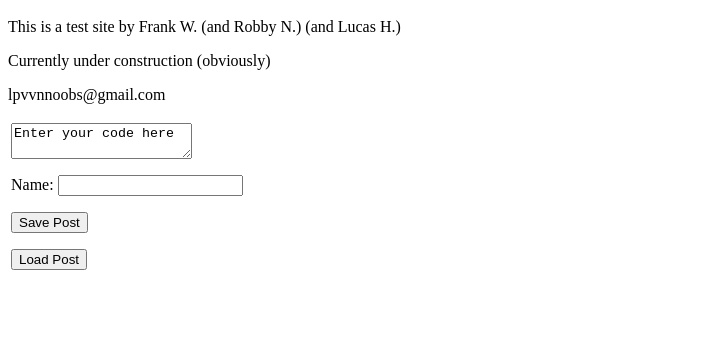
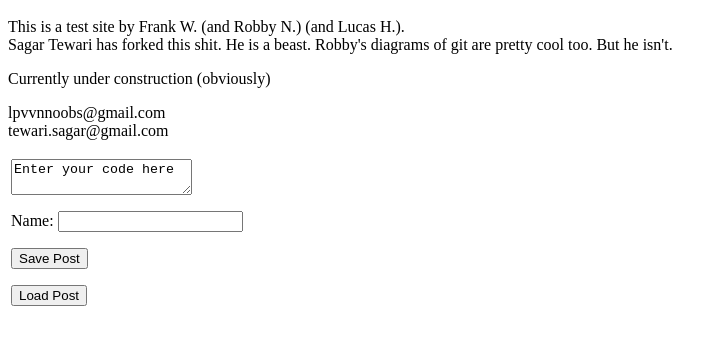
Before and after one commit to robz/CloudNet, a plain HTML site: page index.html in a window 1280 px wide. Shown: the part 48-392 px from the top of the page, without its empty margins (0-727 px from the left). Drawn offline with Linux system fonts and the light colour scheme.

Commit message:
Sagar added some text to index.html

```diff
--- a/index.html
+++ b/index.html
@@ -59,9 +59,10 @@ xmlhttp.send();
 
 <body>
 <h1>Welcome</h1>
-<p>This is a test site by Frank W. (and Robby N.) (and Lucas H.)</p>
+<p> This is a test site by Frank W. (and Robby N.) (and Lucas H.).  <br /> Sagar Tewari has forked this shit. He is a beast. Robby's diagrams of git are pretty cool too. But he isn't.</p>
 <p>Currently under construction (obviously) </p>
-<p> lpvvnnoobs@gmail.com</p>
+<p> lpvvnnoobs@gmail.com  <br />
+      tewari.sagar@gmail.com</p>
 
 
 <TABLE>
```
